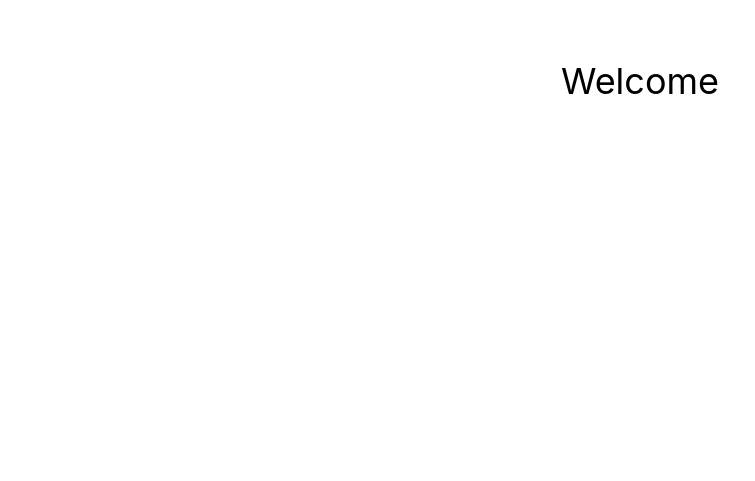
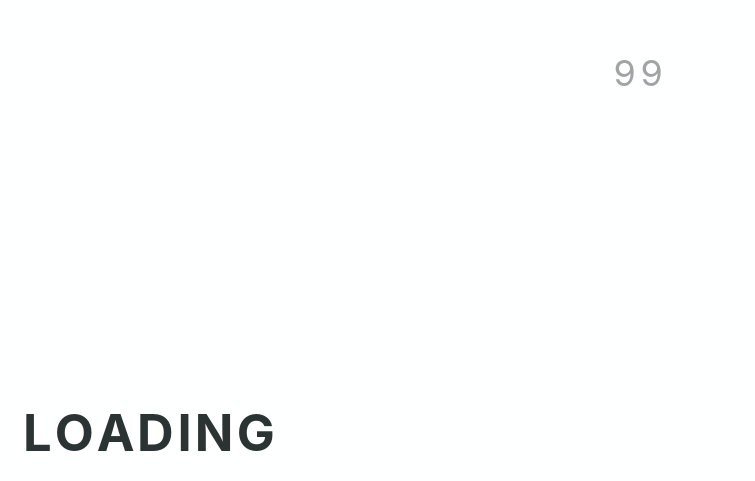
Before and after one commit to OmKhandale05/frontend-portfolio, a React (Vite) app: page / in a window 1280 px wide. Shown: the part 319-800 px from the top of the page, without its empty margins (0-755 px from the left). Built offline with nearby package versions, Linux system fonts and the light colour scheme.

Commit message:
Improved counter entry animation

```diff
--- a/src/components/Loader.jsx
+++ b/src/components/Loader.jsx
@@ -56,8 +56,12 @@
           duration: 1,
         }
       )
+      .to(counterRef.current, {
+        opacity: 1,
+        duration: 0.3,
+      })
 
-      // ✅ REEL COUNTER (REPLACED LOGIC)
+
       .to(counter, {
         value: 100,
         duration: 3,
@@ -129,10 +133,10 @@
       className="fixed inset-0 bg-[#FEFFFF] text-[#2C3333] flex flex-col items-center justify-center overflow-hidden"
     >
 
-      {/* ✅ UPDATED COUNTER UI (reel style) */}
+
       <div
         ref={counterRef}
-        className="mt-6 text-4xl tracking-widest flex overflow-hidden h-[1em]"
+        className="mt-6 text-4xl tracking-widest flex overflow-hidden h-[1em] opacity-0"
       >
         <div className="overflow-hidden h-[1em]">
           <div ref={tensRef} className="flex flex-col"></div>
```
